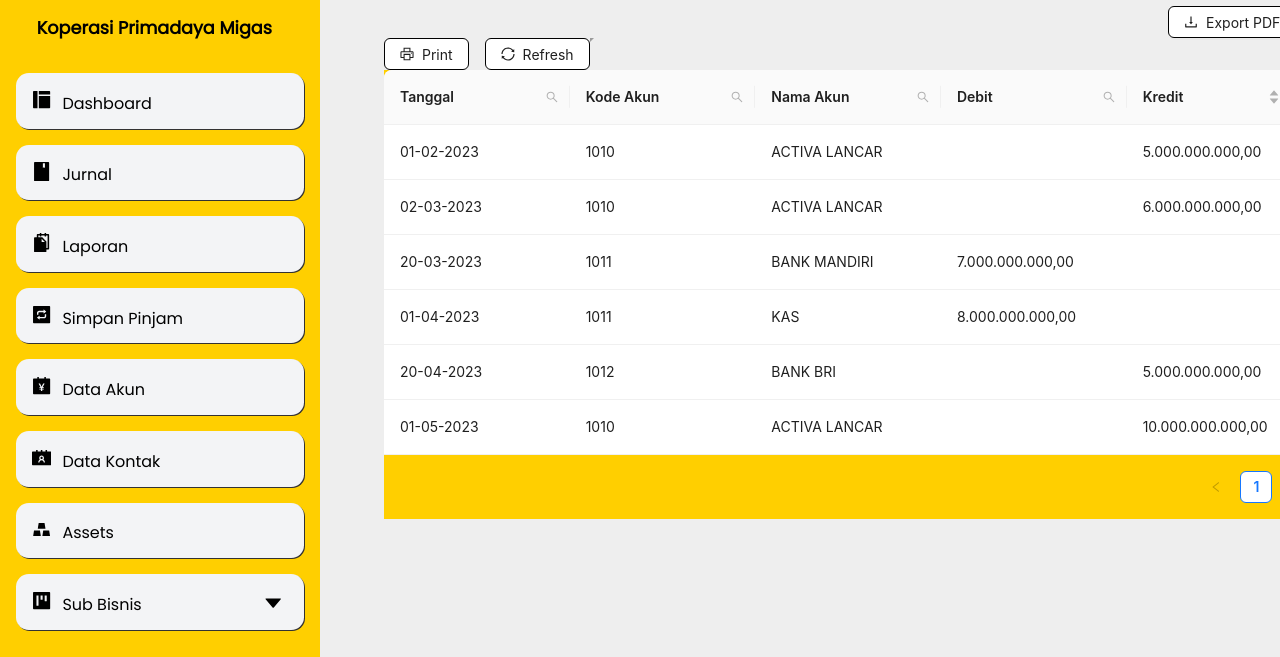
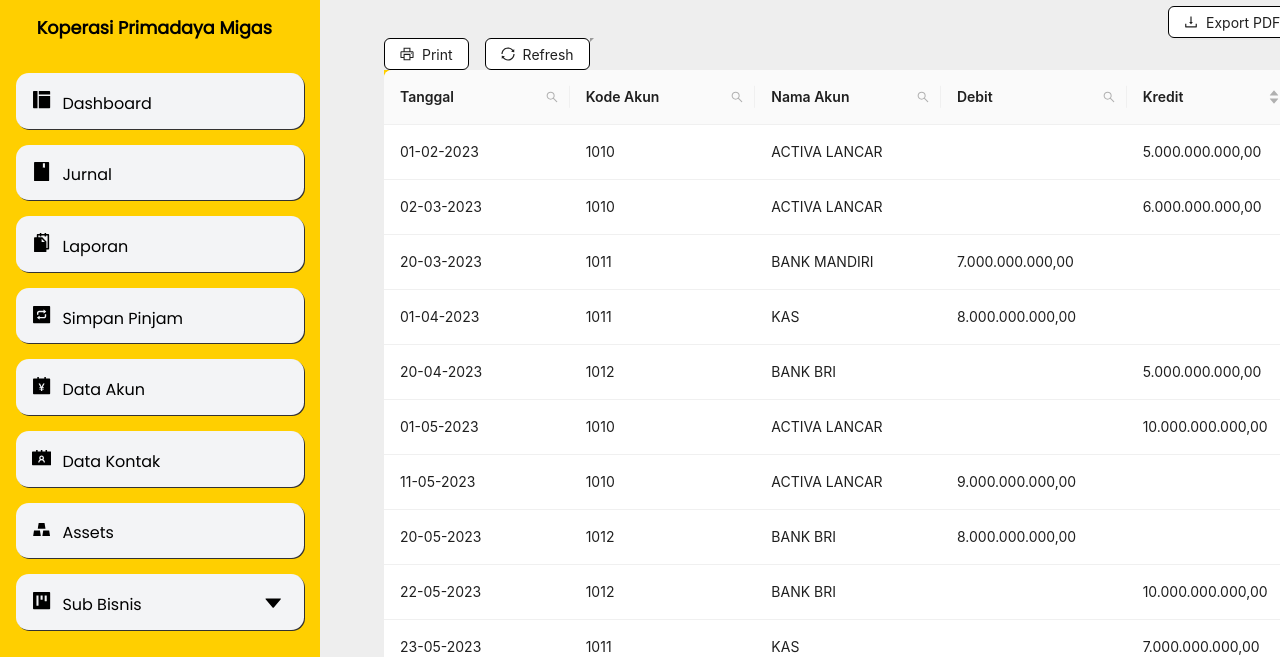
Before and after one commit to danu999/migas-accounting-fe, a Next.js app: page /laporanneracalajur in a window 1280 px wide. Shown: the part 295-952 px from the top of the page. Built offline with nearby package versions, Linux system fonts and the light colour scheme.

Commit message:
Update-Biasa

```diff
--- a/pages/laporanneracalajur.js
+++ b/pages/laporanneracalajur.js
@@ -79,6 +79,102 @@ const data = [
     namaakun: "ACTIVA LANCAR",
     debit: "",
     kredit: "10.000.000.000,00",
+  },
+  {
+    key: "7",
+    kodeakun: 1010,
+    tanggal: "11-05-2023",
+    namaakun: "ACTIVA LANCAR",
+    debit: "9.000.000.000,00",
+    kredit: "",
+  },
+  {
+    key: "8",
+    kodeakun: 1012,
+    tanggal: "20-05-2023",
+    namaakun: "BANK BRI",
+    debit: "8.000.000.000,00",
+    kredit: "",
+  },
+  {
+    key: "9",
+    kodeakun: 1012,
+    tanggal: "22-05-2023",
+    namaakun: "BANK BRI",
+    debit: "",
+    kredit: "10.000.000.000,00",
+  },
+  {
+    key: "10",
+    kodeakun: 1011,
+    tanggal: "23-05-2023",
+    namaakun: "KAS",
+    debit: "",
+    kredit: "7.000.000.000,00",
+  },
+  {
+    key: "11",
+    kodeakun: 1011,
+    tanggal: "01-06-2023",
+    namaakun: "KAS",
+    debit: "",
+    kredit: "4.000.000.000,00",
+  },
+  {
+    key: "12",
+    kodeakun: 1010,
+    tanggal: "10-06-2023",
+    namaakun: "ACTIVA LANCAR",
+    debit: "",
+    kredit: "8.000.000.000,00",
+  },
+  {
+    key: "13",
+    kodeakun: 1010,
+    tanggal: "15-06-2023",
+    namaakun: "ACTIVA LANCAR",
+    debit: "9.000.000.000,00",
+    kredit: "",
+  },
+  {
+    key: "14",
+    kodeakun: 1010,
+    tanggal: "20-06-2023",
+    namaakun: "ACTIVA LANCAR",
+    debit: "10.000.000.000,00",
+    kredit: "",
+  },
+  {
+    key: "15",
+    kodeakun: 1012,
+    tanggal: "22-06-2023",
+    namaakun: "BANK BRI",
+    debit: "",
+    kredit: "8.000.000.000,00",
+  },
+  {
+    key: "16",
+    kodeakun: 1012,
+    tanggal: "23-06-2023",
+    namaakun: "BANK BRI",
+    debit: "",
+    kredit: "7.000.000.000,00",
+  },
+  {
+    key: "17",
+    kodeakun: 1010,
+    tanggal: "01-07-2023",
+    namaakun: "ACTIVA LANCAR",
+    debit: "7.000.000.000,00",
+    kredit: "",
+  },
+  {
+    key: "18",
+    kodeakun: 1010,
+    tanggal: "20-07-2023",
+    namaakun: "ACTIVA LANCAR",
+    debit: "10.000.000.000,00",
+    kredit: "",
   },
 ];
 
```
Also changed, not shown: pages/test.js (+44 -12 lines).
